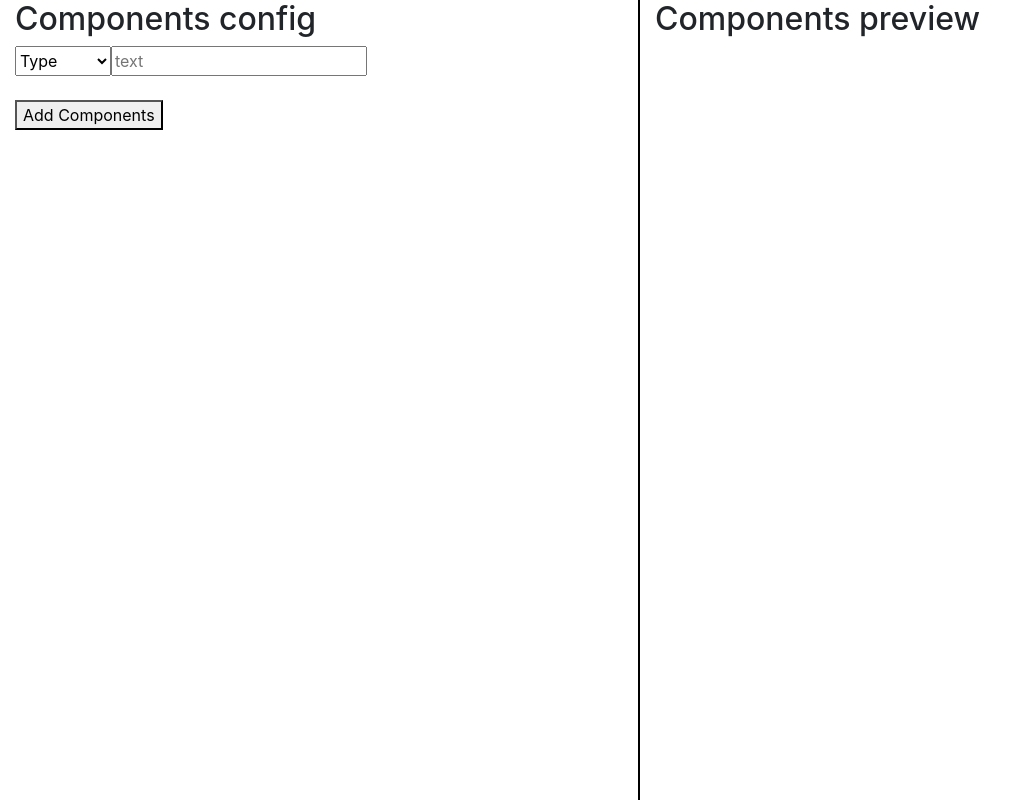
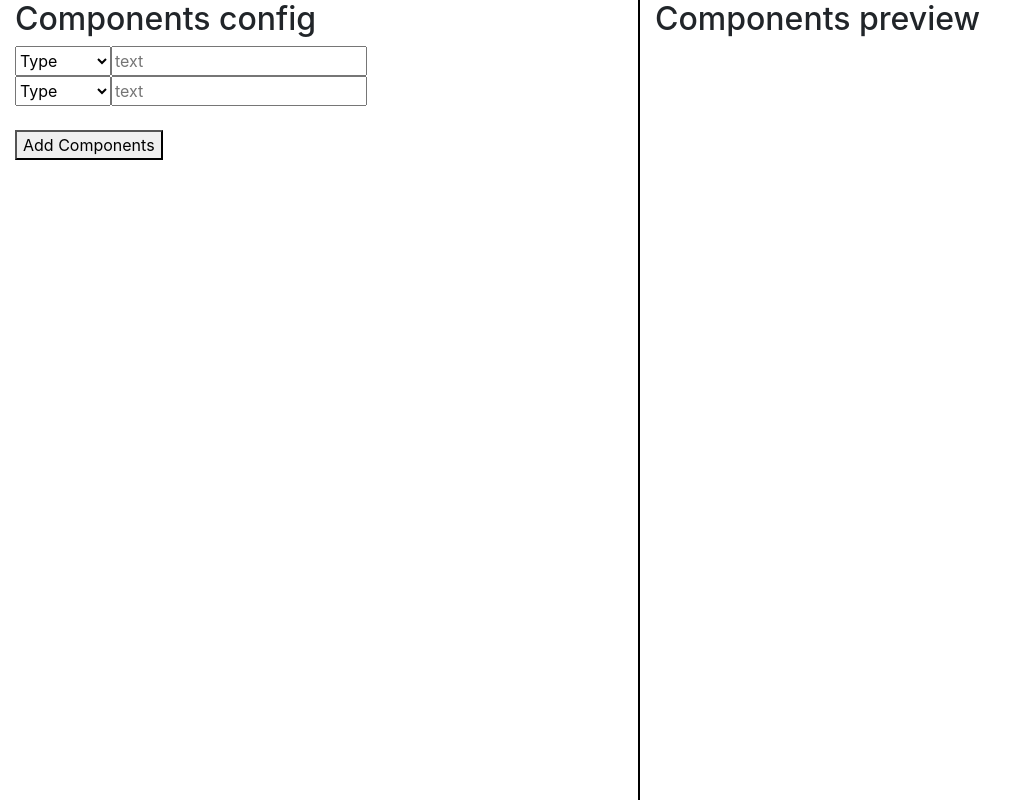
Before and after one commit to AntonChetveryk/jappware, a React (Create React App) app: page / in a window 1280 px wide. Shown: the whole page, without its empty margins (0-1027 px from the left). Built offline with nearby package versions, Linux system fonts and the light colour scheme.

Commit message:
last commit

```diff
--- a/src/components/App.js
+++ b/src/components/App.js
@@ -8,19 +8,20 @@ class App extends React.Component {
     values: {
       firstSelect: "",
       firstInput: "",
+      secondSelect: "",
+      secondInput: "",
     },
     showElements: false,
   };
 
   onClick = (e) => {
     e.preventDefault();
-    console.log("click");
     this.setShowElements();
   };
 
   setShowElements = () => {
     this.setState((state) => {
-      return { showElements: !state.showElements };
+      return { showElements: true };
     });
   };
 
@@ -31,6 +32,7 @@ class App extends React.Component {
         ...state.values,
         [e.target.name]: e.target.value,
       },
+      showElements: false,
     }));
   };
 
@@ -44,9 +46,22 @@ class App extends React.Component {
             <div className="config col-6">
               <h2> Components config</h2>
               <form>
-                <ComponentConfig onChange={this.onChange} values={values} />
+                <ComponentConfig
+                  onChange={this.onChange}
+                  selectName="firstSelect"
+                  selectValue={values.firstSelect}
+                  inputName="firstInput"
+                  inputValue={values.firstInput}
+                />
+                <ComponentConfig
+                  onChange={this.onChange}
+                  selectName="secondSelect"
+                  selectValue={values.secondSelect}
+                  inputName="secondInput"
+                  inputValue={values.secondInput}
+                />
                 <button onClick={this.onClick} className="mt-4">
-                  {!showElements ? "Add Components" : "Delete component"}
+                  Add Components
                 </button>
               </form>
             </div>
--- a/src/components/ComponentConfig.js
+++ b/src/components/ComponentConfig.js
@@ -6,7 +6,7 @@ const Wrapper = styled.section`
   display: flex;
 `;
 
-const types = ["text", "password"];
+const types = ["text", "password", "checkbox"];
 
 export default class ComponentConfig extends React.Component {
   getOptionsItems = (items) => {
@@ -26,23 +26,29 @@ export default class ComponentConfig extends React.Component {
   };
 
   render() {
-    const { values, onChange } = this.props;
+    const {
+      selectName,
+      selectValue,
+      inputName,
+      inputValue,
+      onChange,
+    } = this.props;
     return (
       <Wrapper>
         <select
-          id="firstSelect"
-          name="firstSelect"
-          value={values.firstSelect}
+          id={selectName}
+          name={selectName}
+          value={selectValue}
           onChange={onChange}
         >
           {this.getOptionsItems(types)}
         </select>
         <Field
-          id="firstInput"
+          id={inputName}
           type="text"
           placeholder="text"
-          name="firstInput"
-          value={values.firstInput}
+          name={inputName}
+          value={inputValue}
           onChange={onChange}
         />
       </Wrapper>
--- a/src/components/Preview.js
+++ b/src/components/Preview.js
@@ -10,17 +10,22 @@ export default class Preview extends React.Component {
     return (
       <>
         {showElements ? (
-          values.firstInput && values.firstSelect ? (
           <WrapperPreview>
-              <label htmlFor="input">{values.firstInput}</label>
+            <label htmlFor="firstInput">{values.firstInput}</label>
             <Field
-                id="input"
+              id="firstInputPreview"
               type={values.firstSelect}
               placeholder="Item"
-                name="input"
+              name="firstInputPreview"
+            />
+            <label htmlFor="secondInput">{values.secondInput}</label>
+            <Field
+              id="secondInputPreview"
+              type={values.secondSelect}
+              placeholder="Item"
+              name="secondInputPreview"
             />
           </WrapperPreview>
-          ) : null
         ) : null}
       </>
     );
```
Lines whose indentation alone changed are shown as unchanged.
